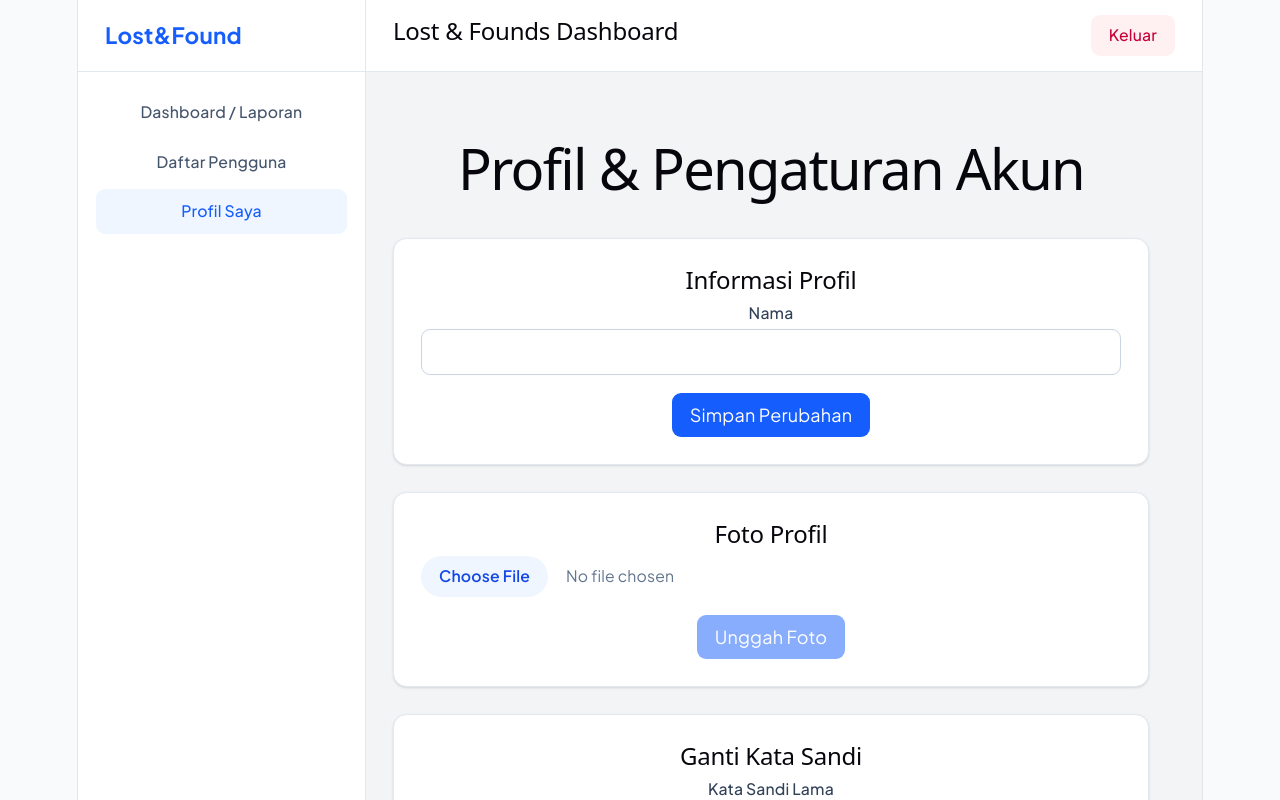
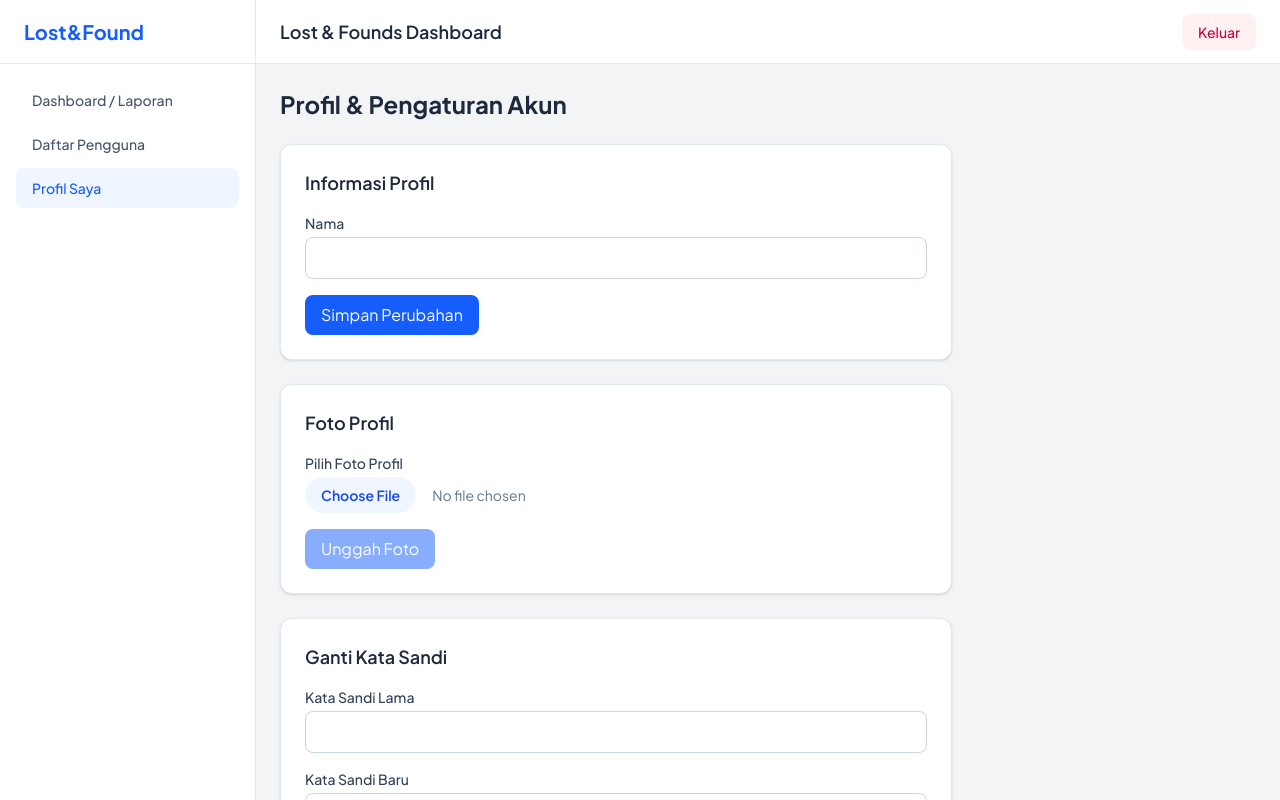
Before and after one commit to Rachelgurning/ifs24050-pabwe2026-reactjs, a React (Vite) app in the folder rachel-pabwe2026-reactjs/: page /profile in a window 1280 px wide. Built offline with nearby package versions, Linux system fonts and the light colour scheme; no server answers; sample sign-in values are in the browser's storage.

Commit message:
fix: resolve all accessibility labels, main landmarks

```diff
--- a/rachel-pabwe2026-reactjs/src/features/auth/layouts/AuthLayout.jsx
+++ b/rachel-pabwe2026-reactjs/src/features/auth/layouts/AuthLayout.jsx
@@ -9,10 +9,10 @@ export default function AuthLayout() {
   }
 
   return (
-    <div className="min-h-screen flex items-center justify-center bg-slate-100 px-4">
+    <main className="min-h-screen flex items-center justify-center bg-slate-100 px-4">
       <div className="max-w-md w-full bg-white rounded-xl shadow-lg p-8">
         <Outlet />
       </div>
-    </div>
+    </main>
   );
 }
--- a/rachel-pabwe2026-reactjs/src/features/auth/pages/RegisterPage.jsx
+++ b/rachel-pabwe2026-reactjs/src/features/auth/pages/RegisterPage.jsx
@@ -28,7 +28,7 @@ export default function RegisterPage() {
   };
 
   return (
-    <main role="main">
+    <div>
       <div className="text-center mb-6">
         <h1 className="text-2xl font-bold text-slate-800">Daftar Akun Baru</h1>
         <p className="text-sm text-slate-500">Bergabunglah dengan Sistem Lost & Founds</p>
@@ -94,6 +94,6 @@ export default function RegisterPage() {
           </Link>
         </p>
       </form>
-    </main>
+    </div>
   );
 }
--- a/rachel-pabwe2026-reactjs/src/features/lost-founds/components/NavbarComponent.jsx
+++ b/rachel-pabwe2026-reactjs/src/features/lost-founds/components/NavbarComponent.jsx
@@ -15,7 +15,7 @@ export default function NavbarComponent() {
 
   return (
     <header className="bg-white border-b border-slate-200 h-16 flex items-center justify-between px-6">
-      <h2 className="text-lg font-semibold text-slate-800">Lost & Founds Dashboard</h2>
+      <p className="text-lg font-semibold text-slate-800">Lost & Founds Dashboard</p>
       <button
         onClick={onLogoutHandler}
         aria-label="Keluar dari akun"
--- a/rachel-pabwe2026-reactjs/src/features/lost-founds/layouts/LostFoundLayout.jsx
+++ b/rachel-pabwe2026-reactjs/src/features/lost-founds/layouts/LostFoundLayout.jsx
@@ -29,11 +29,8 @@ export default function LostFoundLayout() {
         {/* Navbar */}
         <NavbarComponent />
 
-        {/* Dynamic Content Area dengan Main Landmark untuk Aksesibilitas */}
-        <main
-          className="flex-1 overflow-x-hidden overflow-y-auto bg-gray-100 p-6"
-          role="main"
-        >
+        {/* Konten utama (landmark main) */}
+        <main id="main-content" className="flex-1 overflow-x-hidden overflow-y-auto bg-gray-100 p-6">
           <Outlet />
         </main>
       </div>
--- a/rachel-pabwe2026-reactjs/src/features/lost-founds/pages/DetailPage.jsx
+++ b/rachel-pabwe2026-reactjs/src/features/lost-founds/pages/DetailPage.jsx
@@ -1,10 +1,9 @@
-import React, { useEffect, useState } from 'react';
+import React, { lazy, Suspense, useEffect, useState } from 'react';
 import { useParams, useNavigate } from 'react-router-dom';
 import { useDispatch, useSelector } from 'react-redux';
 import { asyncGetLostFoundDetail, asyncDeleteLostFound } from '../states/lostFoundSlice';
 import { formatDate, showConfirmDialog, showSuccessDialog, showErrorDialog } from '../../../helpers/toolsHelper';
-import ChangeModal from '../components/modals/ChangeModal';
-
+const ChangeModal = lazy(() => import('../components/modals/ChangeModal'));
 export default function DetailPage() {
   const { id } = useParams();
   const navigate = useNavigate();
--- a/rachel-pabwe2026-reactjs/src/features/lost-founds/pages/HomePage.jsx
+++ b/rachel-pabwe2026-reactjs/src/features/lost-founds/pages/HomePage.jsx
@@ -1,8 +1,8 @@
-import React, { useEffect, useState } from 'react';
+import React, { lazy, Suspense, useEffect, useState } from 'react';
 import { useDispatch, useSelector } from 'react-redux';
 import { Link } from 'react-router-dom';
 import { asyncGetLostFounds } from '../states/lostFoundSlice';
-import AddModal from '../components/modals/AddModal';
+const AddModal = lazy(() => import('../components/modals/AddModal'));
 import { formatDate } from '../../../helpers/toolsHelper';
 
 export default function HomePage() {
--- a/rachel-pabwe2026-reactjs/src/features/users/pages/ProfilePage.jsx
+++ b/rachel-pabwe2026-reactjs/src/features/users/pages/ProfilePage.jsx
@@ -68,8 +68,9 @@ export default function ProfilePage() {
         <h2 className="text-lg font-semibold mb-4">Informasi Profil</h2>
         <form onSubmit={onUpdateProfileHandler} className="space-y-4">
           <div>
-            <label className="block text-sm font-medium text-slate-700 mb-1">Nama</label>
+            <label htmlFor="profile-name-input" className="block text-sm font-medium text-slate-700 mb-1">Nama</label>
             <input
+              id="profile-name-input"
               type="text"
               value={name}
               onChange={(e) => setName(e.target.value)}
@@ -85,7 +86,9 @@ export default function ProfilePage() {
       <div className="bg-white p-6 rounded-xl shadow-sm border border-slate-200">
         <h2 className="text-lg font-semibold mb-4">Foto Profil</h2>
         <form onSubmit={onUpdatePhotoHandler} className="space-y-4">
+          <label htmlFor="profile-photo-input" className="block text-sm font-medium text-slate-700 mb-1">Pilih Foto Profil</label>
           <input
+            id="profile-photo-input"
             type="file"
             accept="image/*"
             onChange={(e) => setSelectedFile(e.target.files[0])}
@@ -100,9 +103,11 @@ export default function ProfilePage() {
         <h2 className="text-lg font-semibold mb-4">Ganti Kata Sandi</h2>
         <form onSubmit={onUpdatePasswordHandler} className="space-y-4">
           <div>
-            <label className="block text-sm font-medium text-slate-700 mb-1">Kata Sandi Lama</label>
+            <label htmlFor="profile-old-password-input" className="block text-sm font-medium text-slate-700 mb-1">Kata Sandi Lama</label>
             <input
+              id="profile-old-password-input"
               type="password"
+              autoComplete="current-password"
               value={oldPassword}
               onChange={(e) => setOldPassword(e.target.value)}
               className="w-full px-3 py-2 border border-slate-300 rounded-lg"
@@ -110,9 +115,11 @@ export default function ProfilePage() {
             />
           </div>
           <div>
-            <label className="block text-sm font-medium text-slate-700 mb-1">Kata Sandi Baru</label>
+            <label htmlFor="profile-new-password-input" className="block text-sm font-medium text-slate-700 mb-1">Kata Sandi Baru</label>
             <input
+              id="profile-new-password-input"
               type="password"
+              autoComplete="new-password"
               value={newPassword}
               onChange={(e) => setNewPassword(e.target.value)}
               className="w-full px-3 py-2 border border-slate-300 rounded-lg"
--- a/rachel-pabwe2026-reactjs/src/index.css
+++ b/rachel-pabwe2026-reactjs/src/index.css
@@ -1,112 +1,5 @@
 @import "tailwindcss";
-:root {
-  --text: #6b6375;
-  --text-h: #08060d;
-  --bg: #fff;
-  --border: #e5e4e7;
-  --code-bg: #f4f3ec;
-  --accent: #aa3bff;
-  --accent-bg: rgba(170, 59, 255, 0.1);
-  --accent-border: rgba(170, 59, 255, 0.5);
-  --social-bg: rgba(244, 243, 236, 0.5);
-  --shadow:
-    rgba(0, 0, 0, 0.1) 0 10px 15px -3px, rgba(0, 0, 0, 0.05) 0 4px 6px -2px;
-
-  --sans: system-ui, 'Segoe UI', Roboto, sans-serif;
-  --heading: system-ui, 'Segoe UI', Roboto, sans-serif;
-  --mono: ui-monospace, Consolas, monospace;
-
-  font: 18px/145% var(--sans);
-  letter-spacing: 0.18px;
-  color-scheme: light dark;
-  color: var(--text);
-  background: var(--bg);
-  font-synthesis: none;
-  text-rendering: optimizeLegibility;
-  -webkit-font-smoothing: antialiased;
-  -moz-osx-font-smoothing: grayscale;
-
-  @media (max-width: 1024px) {
-    font-size: 16px;
-  }
-}
-
-@media (prefers-color-scheme: dark) {
-  :root {
-    --text: #9ca3af;
-    --text-h: #f3f4f6;
-    --bg: #16171d;
-    --border: #2e303a;
-    --code-bg: #1f2028;
-    --accent: #c084fc;
-    --accent-bg: rgba(192, 132, 252, 0.15);
-    --accent-border: rgba(192, 132, 252, 0.5);
-    --social-bg: rgba(47, 48, 58, 0.5);
-    --shadow:
-      rgba(0, 0, 0, 0.4) 0 10px 15px -3px, rgba(0, 0, 0, 0.25) 0 4px 6px -2px;
-  }
-
-  #social .button-icon {
-    filter: invert(1) brightness(2);
-  }
-}
 
 body {
   margin: 0;
 }
-
-#root {
-  width: 1126px;
-  max-width: 100%;
-  margin: 0 auto;
-  text-align: center;
-  border-inline: 1px solid var(--border);
-  min-height: 100svh;
-  display: flex;
-  flex-direction: column;
-  box-sizing: border-box;
-}
-
-h1,
-h2 {
-  font-family: var(--heading);
-  font-weight: 500;
-  color: var(--text-h);
-}
-
-h1 {
-  font-size: 56px;
-  letter-spacing: -1.68px;
-  margin: 32px 0;
-  @media (max-width: 1024px) {
-    font-size: 36px;
-    margin: 20px 0;
-  }
-}
-h2 {
-  font-size: 24px;
-  line-height: 118%;
-  letter-spacing: -0.24px;
-  margin: 0 0 8px;
-  @media (max-width: 1024px) {
-    font-size: 20px;
-  }
-}
-p {
-  margin: 0;
-}
-
-code,
-.counter {
-  font-family: var(--mono);
-  display: inline-flex;
-  border-radius: 4px;
-  color: var(--text-h);
-}
-
-code {
-  font-size: 15px;
-  line-height: 135%;
-  padding: 4px 8px;
-  background: var(--code-bg);
-}
--- a/rachel-pabwe2026-reactjs/vite.config.js
+++ b/rachel-pabwe2026-reactjs/vite.config.js
@@ -2,9 +2,35 @@ import { defineConfig } from 'vite';
 import react from '@vitejs/plugin-react';
 import tailwindcss from '@tailwindcss/vite';
 
+// Meng-inline file CSS hasil build ke <style> di index.html
+// sehingga tidak ada request CSS yang memblokir render awal (render-blocking).
+function inlineCssPlugin() {
+  return {
+    name: 'inline-critical-css',
+    apply: 'build',
+    transformIndexHtml: {
+      order: 'post',
+      handler(html, ctx) {
+        if (!ctx.bundle) return html;
+        return html.replace(
+          /<link rel="stylesheet"[^>]*?href="([^"]+\.css)"[^>]*>/g,
+          (tag, href) => {
+            const key = href.replace(/^\//, '');
+            const asset = ctx.bundle[key];
+            if (!asset || asset.type !== 'asset') return tag;
+            const css = String(asset.source);
+            delete ctx.bundle[key];
+            return `<style>${css}</style>`;
+          }
+        );
+      },
+    },
+  };
+}
+
 export default defineConfig({
-  plugins: [
-    react(),
-    tailwindcss(),
-  ],
+  plugins: [react(), tailwindcss(), inlineCssPlugin()],
+  build: {
+    cssCodeSplit: false,
+  },
 });
```
Also changed, not shown: rachel-pabwe2026-reactjs/src/App.jsx (+17 -11 lines), rachel-pabwe2026-reactjs/src/features/auth/pages/LoginPage.jsx (+7 -3 lines), rachel-pabwe2026-reactjs/src/helpers/toolsHelper.js (+22 -13 lines).
